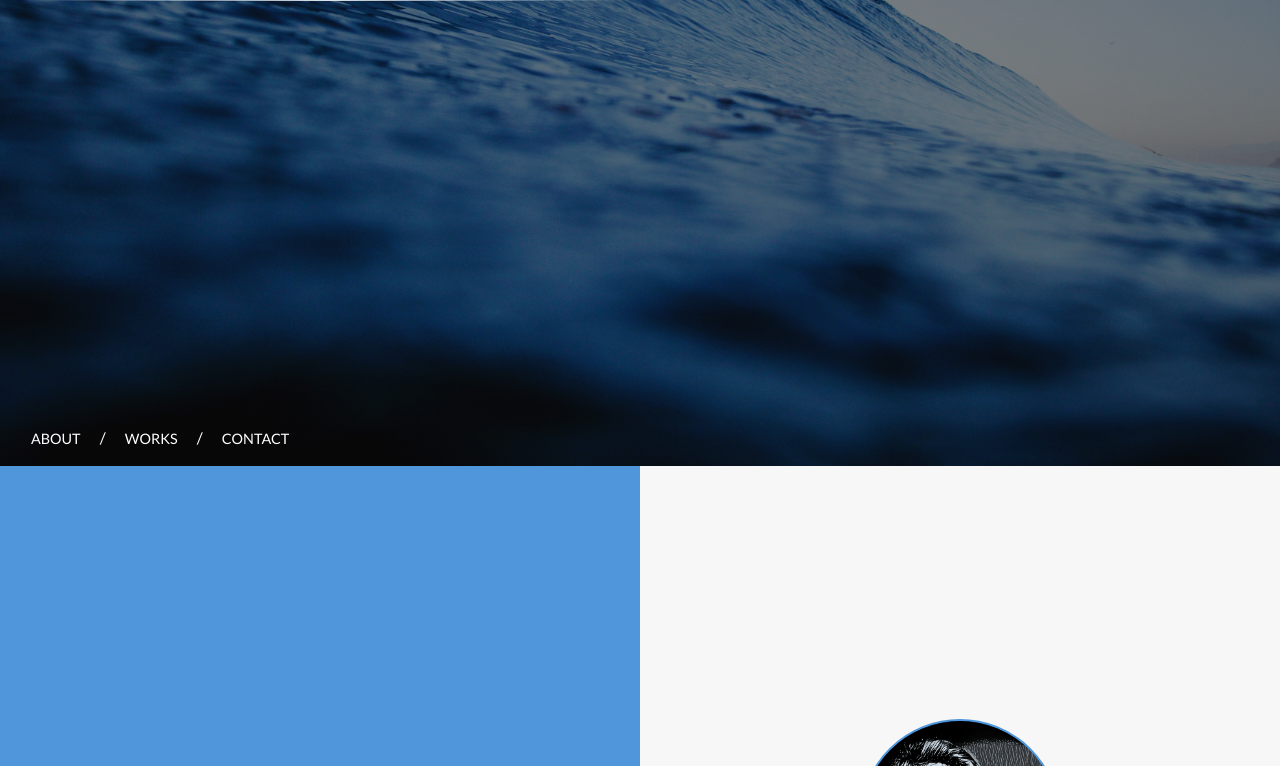
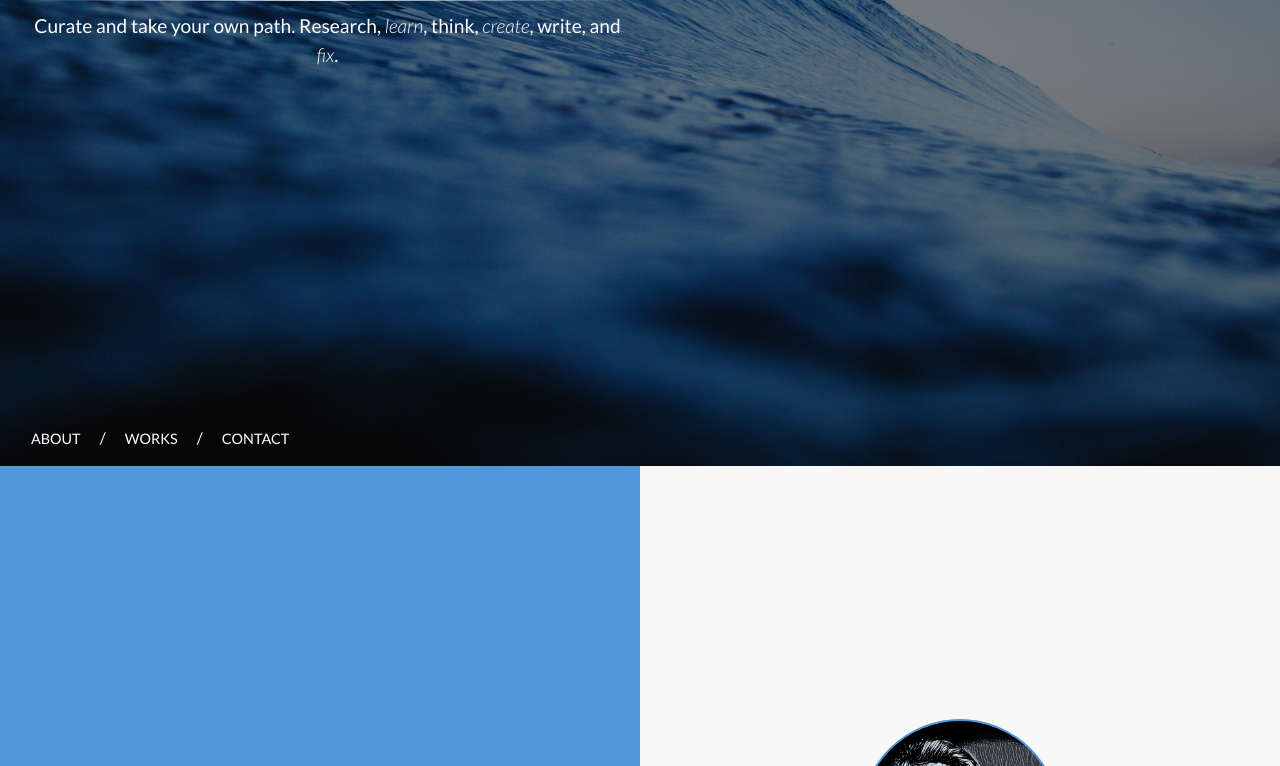
Before and after one commit to obscuredetour/obscuredetour, a plain HTML site: page index.html in a window 1280 px wide. Shown: the part 334-1100 px from the top of the page. Drawn offline with nearby package versions, Linux system fonts and the light colour scheme.

Commit message:
reworked emphasis

```diff
--- a/index.html
+++ b/index.html
@@ -15,6 +15,7 @@
                 <div class="col-xs-6 col-sm-6 col-lg-6">
                     <h1>obscure detour</h1>
                     <div class="separator"></div>
+                    <p class="about">Curate and take your own path. Research, <em>learn</em>, think, <em>create</em>, write, and <em>fix</em>.</p>
                 </div>
             </div>
         <nav class="main-nav text-center">
```
